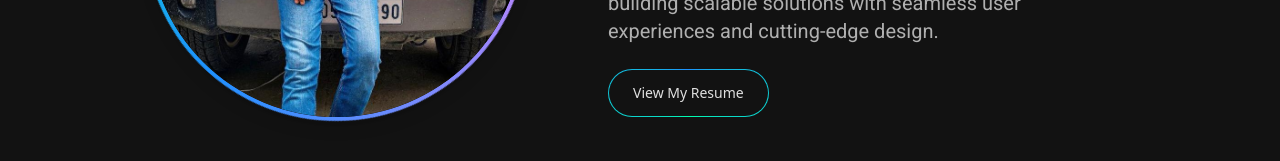
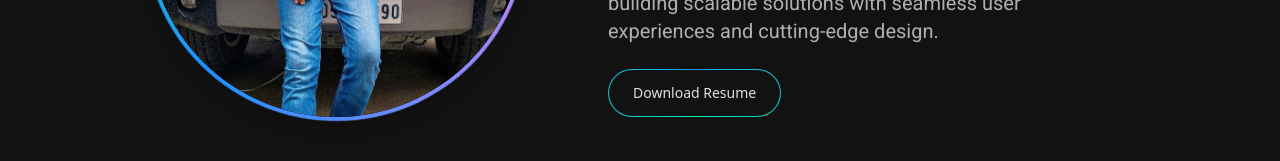
Before and after one commit to Jatin-1111/portfolio-next, a Next.js app: page / in a window 1280 px wide. Shown: the part 511-672 px from the top of the page. Built offline with nearby package versions, Linux system fonts and the light colour scheme.

Commit message:
Resume button

```diff
--- a/app/page.js
+++ b/app/page.js
@@ -4,7 +4,23 @@ import Image from "next/image";
 import Header from "./components/Header";
 import { Typewriter } from "react-simple-typewriter";
 
+
+
 export default function Home() {
+  const handleDownload = () => {
+    // Replace '/path/to/your/resume.pdf' with your actual resume file path
+    const resumePath = 'My_Resume.pdf';
+
+    // Create an anchor element
+    const link = document.createElement('a');
+    link.href = resumePath;
+    link.download = 'resume.pdf'; // The name the file will download as
+
+    // Trigger the download
+    document.body.appendChild(link);
+    link.click();
+    document.body.removeChild(link);
+  };
   return (
     <div className="h-screen flex flex-col bg-primary overflow-hidden">
       <Header />
@@ -81,23 +97,24 @@ export default function Home() {
             animate={{ opacity: 1, y: 0 }}
             transition={{ duration: 0.6, delay: 0.4 }}
             whileHover={{
-              scale: 1.1, // Slightly enlarge on hover
+              scale: 1.1,
             }}
             whileTap={{
-              scale: 0.95, // Slightly shrink on click
+              scale: 0.95,
             }}
-            aria-label="View My Resume"
+            onClick={handleDownload}
+            aria-label="Download Resume"
           >
             {/* Outer Animated Border */}
             <motion.span
               className="absolute inset-[-1000%] animate-[spin_2s_linear_infinite] bg-[conic-gradient(from_90deg_at_50%_50%,#1E90FF_0%,#00FFAB_50%,#1E90FF_100%)]"
               whileHover={{
-                filter: "brightness(1.2)", // Brighten the spinning effect on hover
+                filter: "brightness(1.2)",
               }}
             />
             {/* Inner Content */}
             <span className="inline-flex h-full w-full cursor-pointer items-center justify-center rounded-full bg-primary px-6 text-sm font-medium text-textMain backdrop-blur-3xl">
-              View My Resume
+              Download Resume
             </span>
           </motion.button>
         </motion.div>
```
Also changed, not shown: 1 other file (tests, documents, lock files or other folders).
